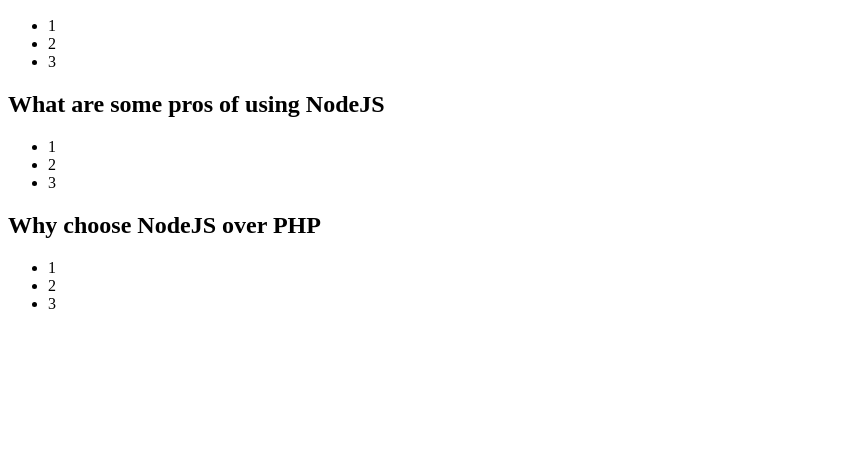
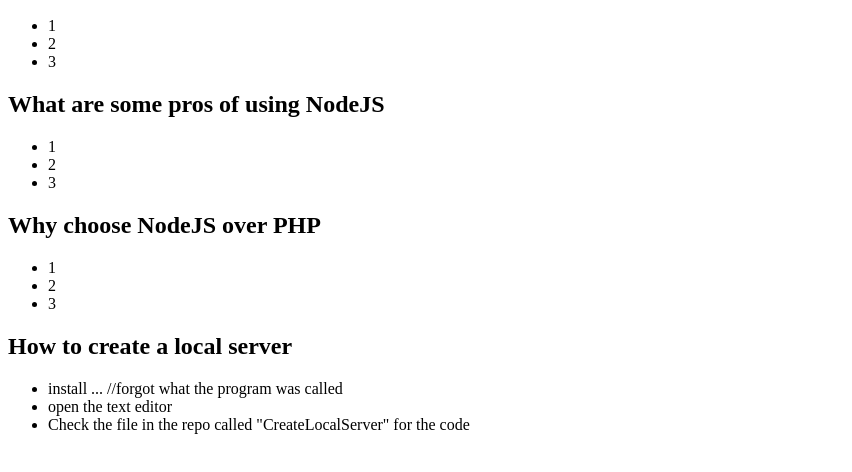
Before and after one commit to airborneplatypus/cs290-Node_JS_HowTo, a plain HTML site: page index.html in a window 1280 px wide. Shown: the part 96-568 px from the top of the page, without its empty margins (0-852 px from the left). Drawn offline with Linux system fonts and the light colour scheme.

Commit message:
local server

```diff
--- a/index.html
+++ b/index.html
@@ -30,7 +30,13 @@
   <li>3</li>
 </ul>
 
+    <h2>How to create a local server</h2>
 
+<ul>
+  <li>install ... //forgot what the program was called</li>
+  <li>open the text editor</li>
+  <li>Check the file in the repo called "CreateLocalServer" for the code</li>
+</ul>
 
 
 
```
